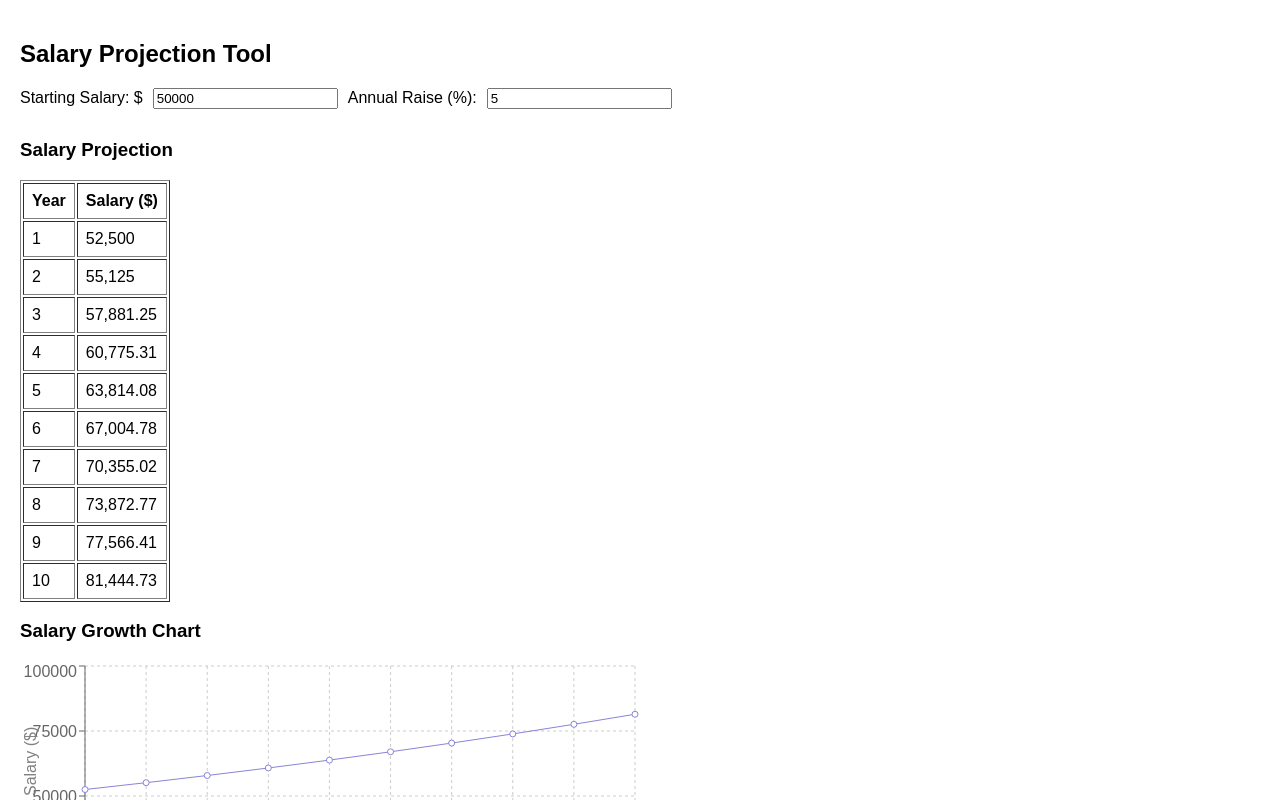
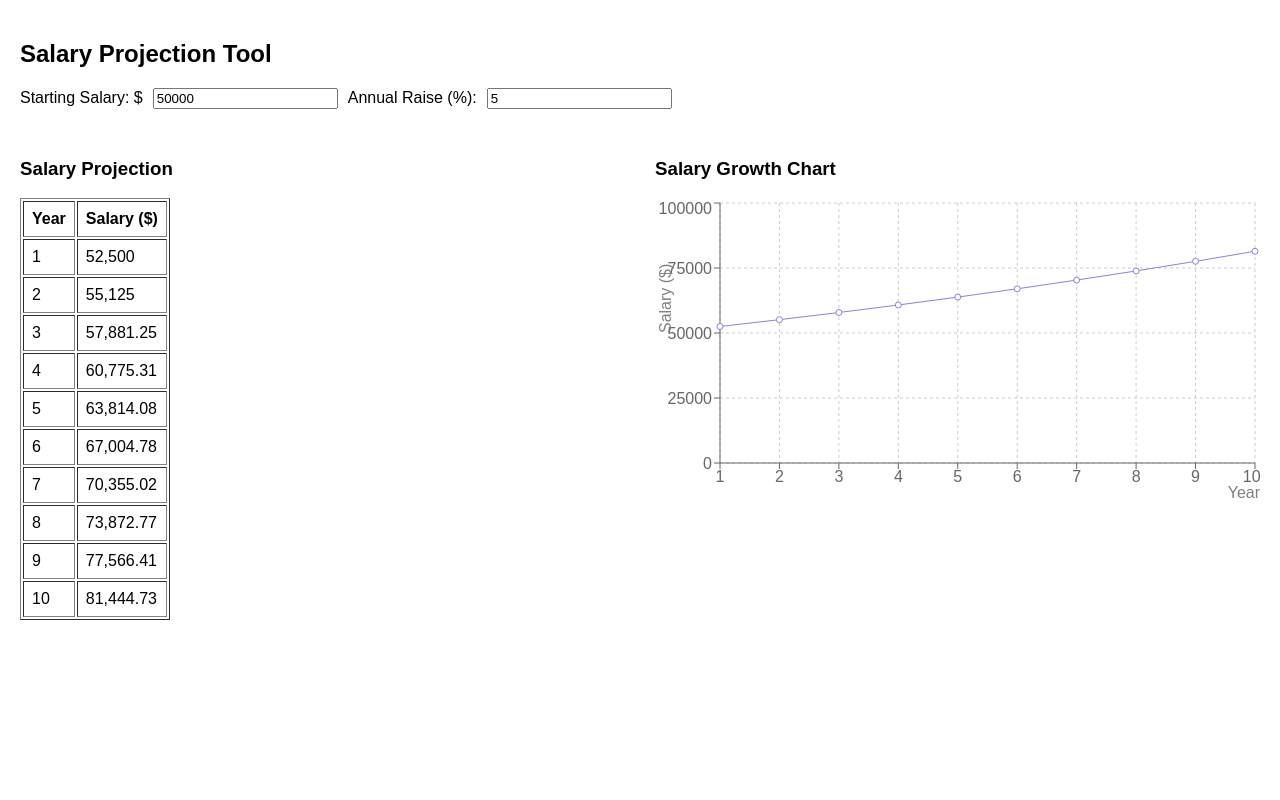
Before and after one commit to pkfitzVT/SalVis, a React (Create React App) app: page / in a window 1280 px wide. Shown: the top 800 px of the page. Built offline with nearby package versions, Linux system fonts and the light colour scheme.

Commit message:
moved graph code into component

```diff
--- a/src/App.js
+++ b/src/App.js
@@ -37,12 +37,12 @@ function App() {
                 onRaiseChange={handleRaiseChange}
             />
 
-
+            {/* Table and chart side-by-side */}
+            <div className="content-row">
                 <SalaryTable projectionData={projectionData} />
-
                 <SalaryChart projectionData={projectionData} />
             </div>
-
+        </div>
     );
 }
 
```
Lines whose indentation alone changed are shown as unchanged.
